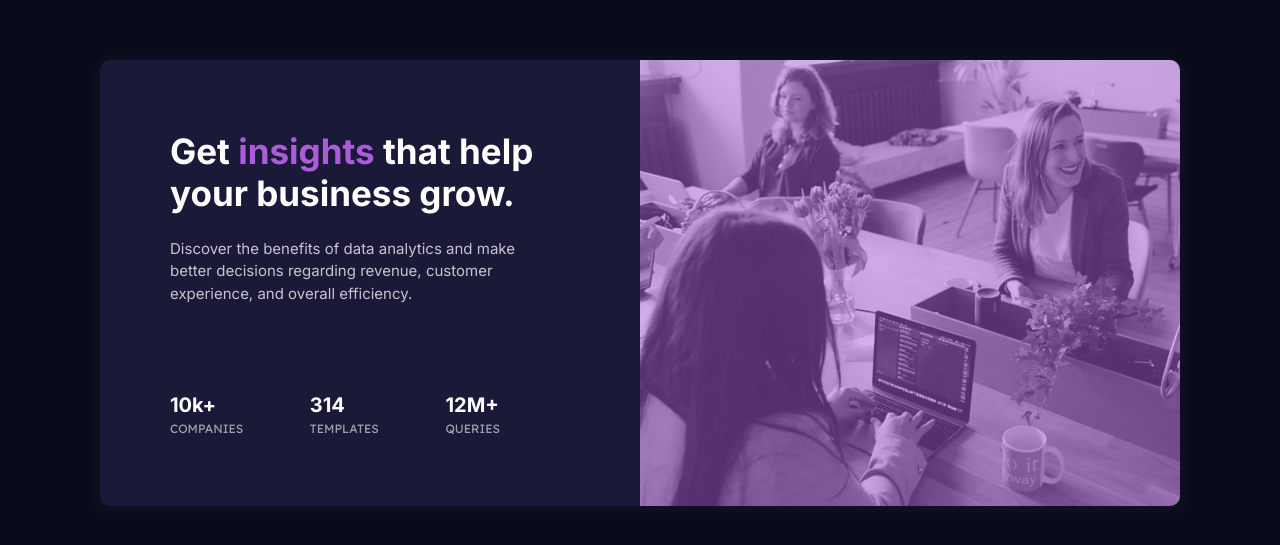
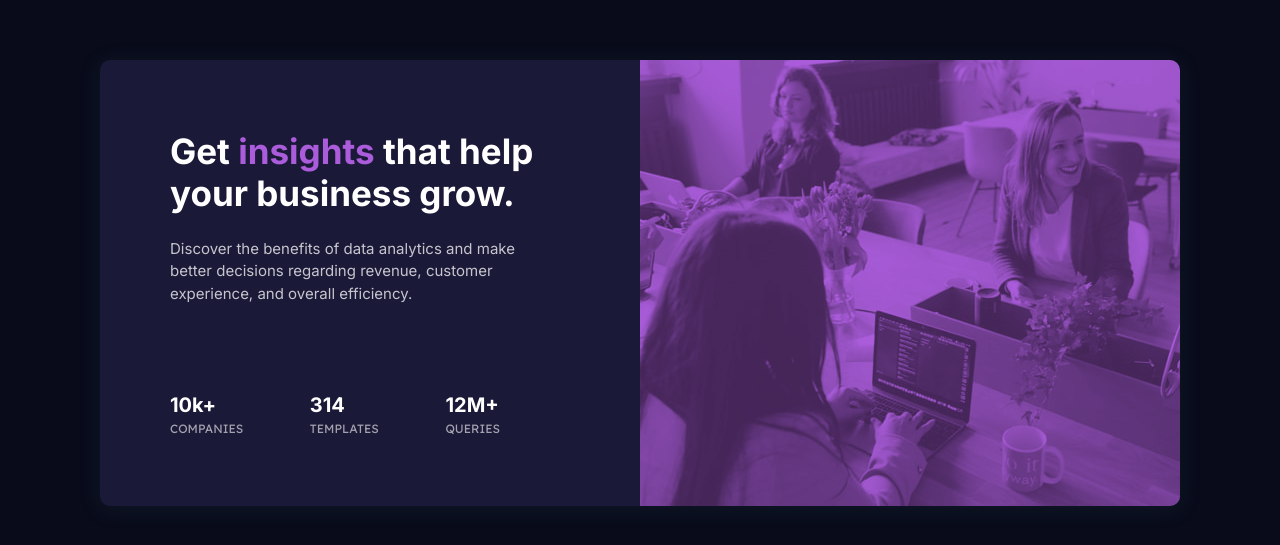
Before and after one commit to Miguel-Rabatini/stats-preview-card-component, a React (Vite) app: page / in a window 1280 px wide. Shown: the part 117-662 px from the top of the page. Built offline with nearby package versions, Linux system fonts and the light colour scheme.

Commit message:
Update StatsPreview.scss

```diff
--- a/src/pages/stats-preview/StatsPreview.scss
+++ b/src/pages/stats-preview/StatsPreview.scss
@@ -131,7 +131,8 @@
 
       .header-image-background_header-image {
         border-radius: inherit;
-        opacity: 0.5;
+        mix-blend-mode: multiply;
+        opacity: 0.6;
 
         @media only screen and (max-width: 540px) {
           width: 330px;
```
